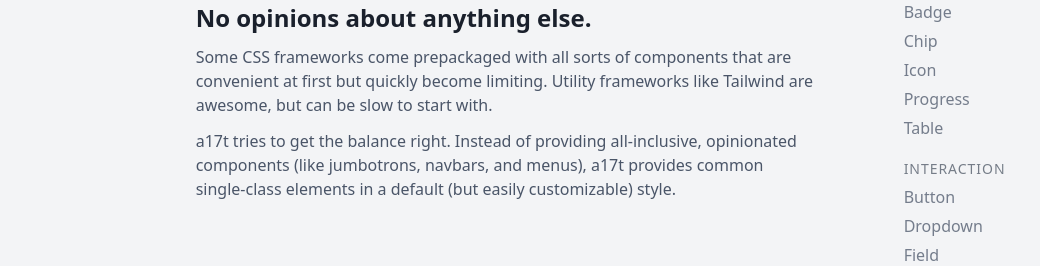
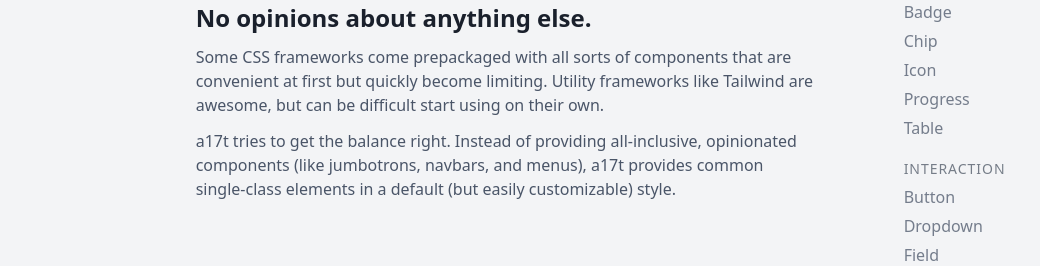
Before and after one commit to milesmcc/a17t, a Jekyll site: the page built from docs/index.md, in a window 1280 px wide and 900 px high, scrolled down 511 px. Shown: the part 214-480 px from the top of the window, without its empty margins (155-1195 px from the left). Built offline with Jekyll 4.4.1, drawn with Linux system fonts in a browser that asks for light colours; nearby versions of some CDN libraries.

Commit message:
Make examples nicer

```diff
--- a/docs/_layouts/element.html
+++ b/docs/_layouts/element.html
@@ -4,7 +4,7 @@ layout: default
 
 <div class="flex flex-wrap justify-between">
   <section class="w-full md:w-1/3 md:pr-12 md:sticky mh-auto self-start" style="top: 3rem;">
-    <h3 class="heading text-5xl">{{page.title}}</h3>
+    <h3 class="heading text-5xl text-purple-600">{{page.title}}</h3>
     <p class="subheading text-lg">{{page.description}}</p>
     <hr class="sep">
     <ul class="flex flex-wrap justify-between md:block">
--- a/docs/index.md
+++ b/docs/index.md
@@ -115,7 +115,7 @@ layout: default
         <h2>Core interface elements. <br> No opinions about anything else.</h2>
         <p>Some CSS frameworks come prepackaged with all sorts of components that are convenient
           at first but quickly become limiting. Utility frameworks like Tailwind are awesome, but
-          can be slow to start with.</p>
+          can be difficult start using on their own.</p>
         <p>a17t tries to get the balance right. Instead of providing all-inclusive, opinionated components (like
           jumbotrons, navbars, and menus), a17t provides common single-class elements in a default (but easily
           customizable) style.
```
